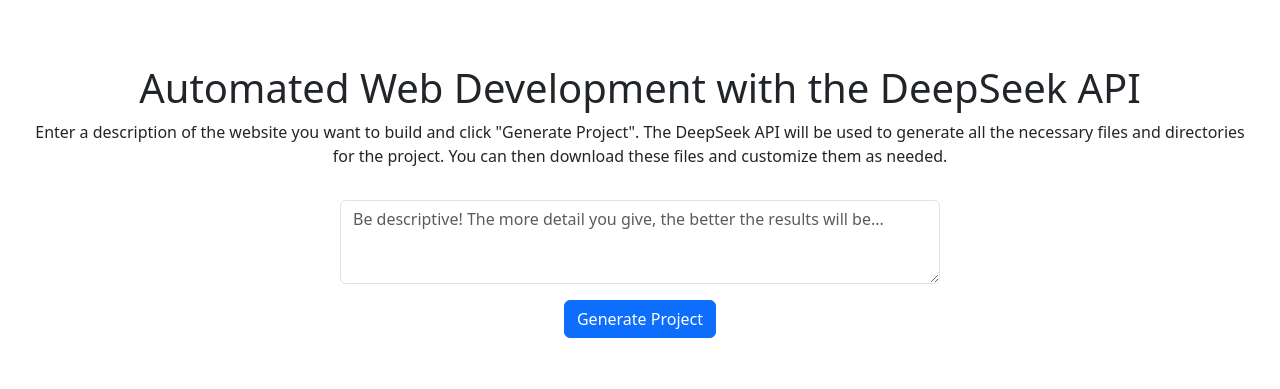
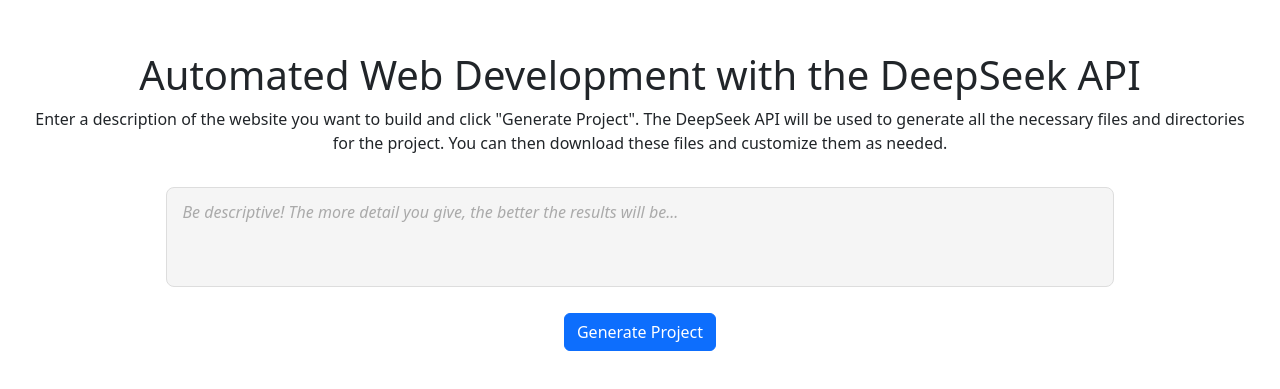
Before and after one commit to fergalriordan/software-dev-automator, a React (Vite) app in the folder frontend/: page / in a window 1280 px wide. Shown: the part 191-580 px from the top of the page. Built offline with nearby package versions, Linux system fonts and the light colour scheme.

Commit message:
Improved text box style

```diff
--- /dev/null
+++ b/frontend/src/TextInput.css
@@ -0,0 +1,29 @@
+.text-input-container {
+  margin-bottom: 20px;
+  width: 100%;
+}
+
+.text-input-textarea {
+  width: 80%;
+  min-height: 100px;
+  padding: 12px 15px;
+  border: 1px solid #ddd;
+  border-radius: 8px;
+  font-size: 16px;
+  line-height: 1.5;
+  background-color: #f5f5f5;
+  color: #333;
+  transition: border-color 0.3s;
+  resize: none;
+  overflow: hidden;
+}
+
+.text-input-textarea:focus {
+  outline: none;
+  border-color: #bbb;
+}
+
+.text-input-textarea::placeholder {
+  color: #aaa;
+  font-style: italic;
+}
--- a/frontend/src/TextInput.tsx
+++ b/frontend/src/TextInput.tsx
@@ -1,4 +1,5 @@
 import React, { useRef, useEffect } from "react";
+import "./TextInput.css";
 
 interface TextInputProps {
   value: string;
@@ -16,10 +17,10 @@
   }, [value]);
 
   return (
-    <div className="form-group">
+    <div className="text-input-container">
       <textarea
         ref={textAreaRef}
-        className="form-control"
+        className="text-input-textarea"
         id="userInputTextArea"
         rows={3}
         value={value}
```
Also changed, not shown: 1 other file (tests, documents, lock files or other folders).
